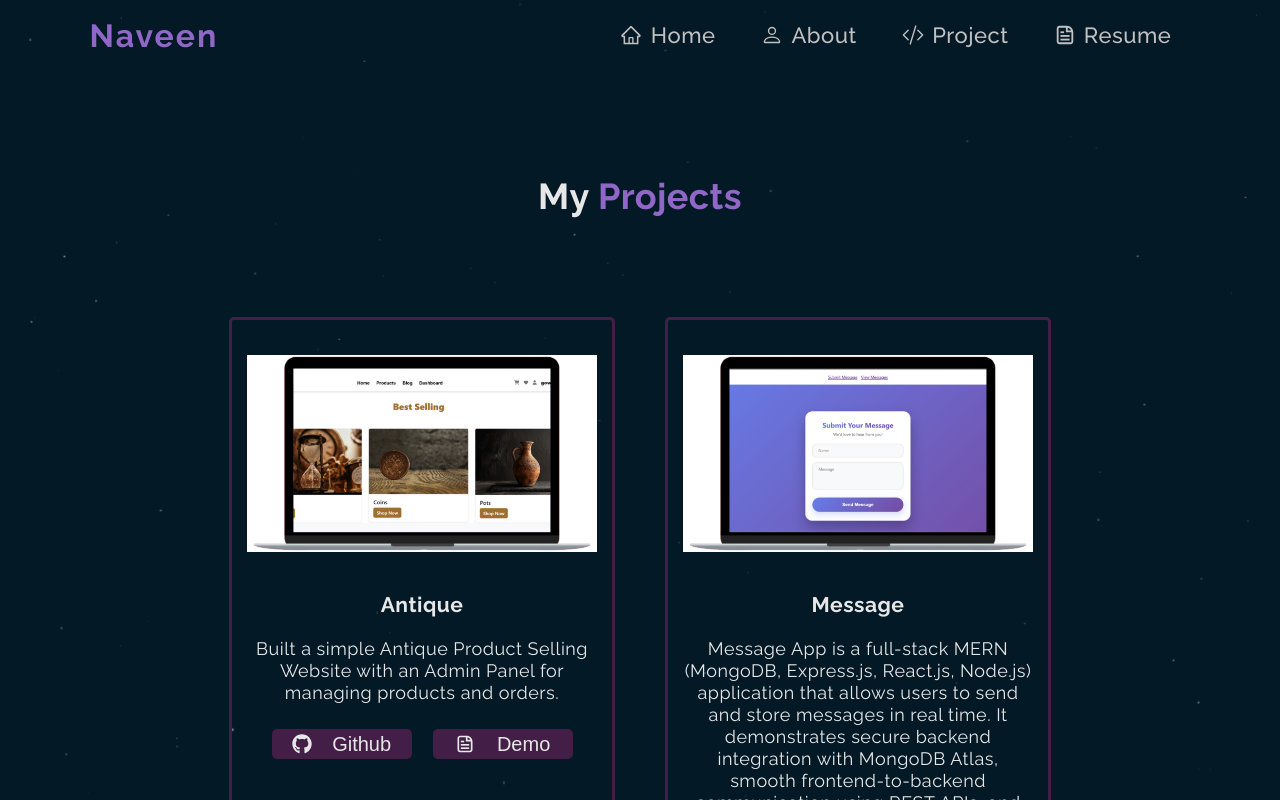
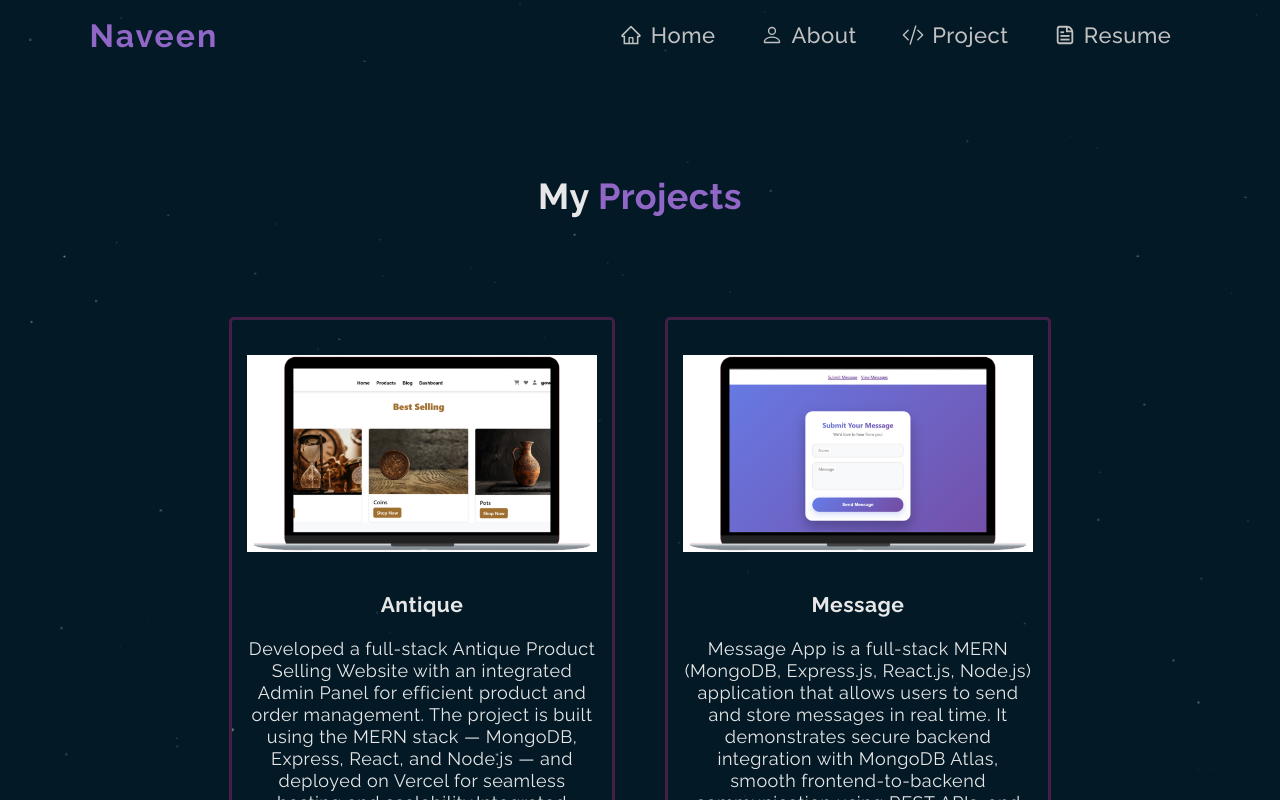
Before and after one commit to 0211Naveen/Naveen-prortfolio, a React (Create React App) app: page / in a window 1280 px wide. Both pictures are taken after a click on the item "Project". Shown: the top 800 px of the page. Built offline with nearby package versions, Linux system fonts and the light colour scheme.

Commit message:
antique website desc

```diff
--- a/src/Components/ProjectBox.js
+++ b/src/Components/ProjectBox.js
@@ -55,7 +55,7 @@ import { CgFileDocument } from "react-icons/cg";
 
 const ProjectBox = ({ projectPhoto, projectName }) => {
   const desc = {
-    AntiqueDesc: "Built a simple Antique Product Selling Website with an Admin Panel for managing products and orders.",
+    AntiqueDesc: "Developed a full-stack Antique Product Selling Website with an integrated Admin Panel for efficient product and order management. The project is built using the MERN stack — MongoDB, Express, React, and Node.js — and deployed on Vercel for seamless hosting and scalability.Integrated Cloudinary for secure image storage and management, and used Git & GitHub for version control and collaboration.",
     AntiqueGithub: "https://github.com/0211Naveen/E-com.git",
     AntiqueWebsite: "https://e-com-olive-rho.vercel.app/",
 
```
